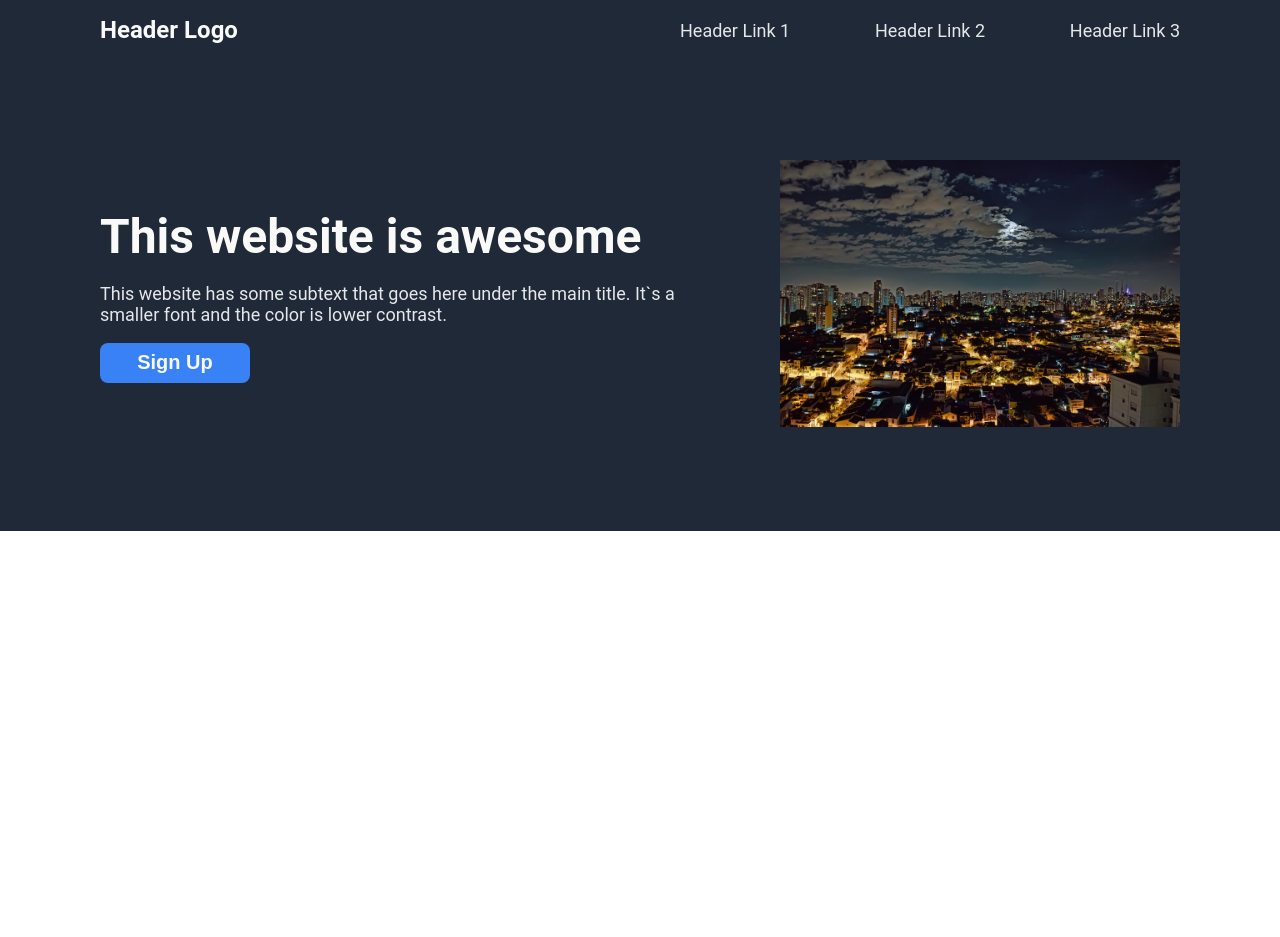
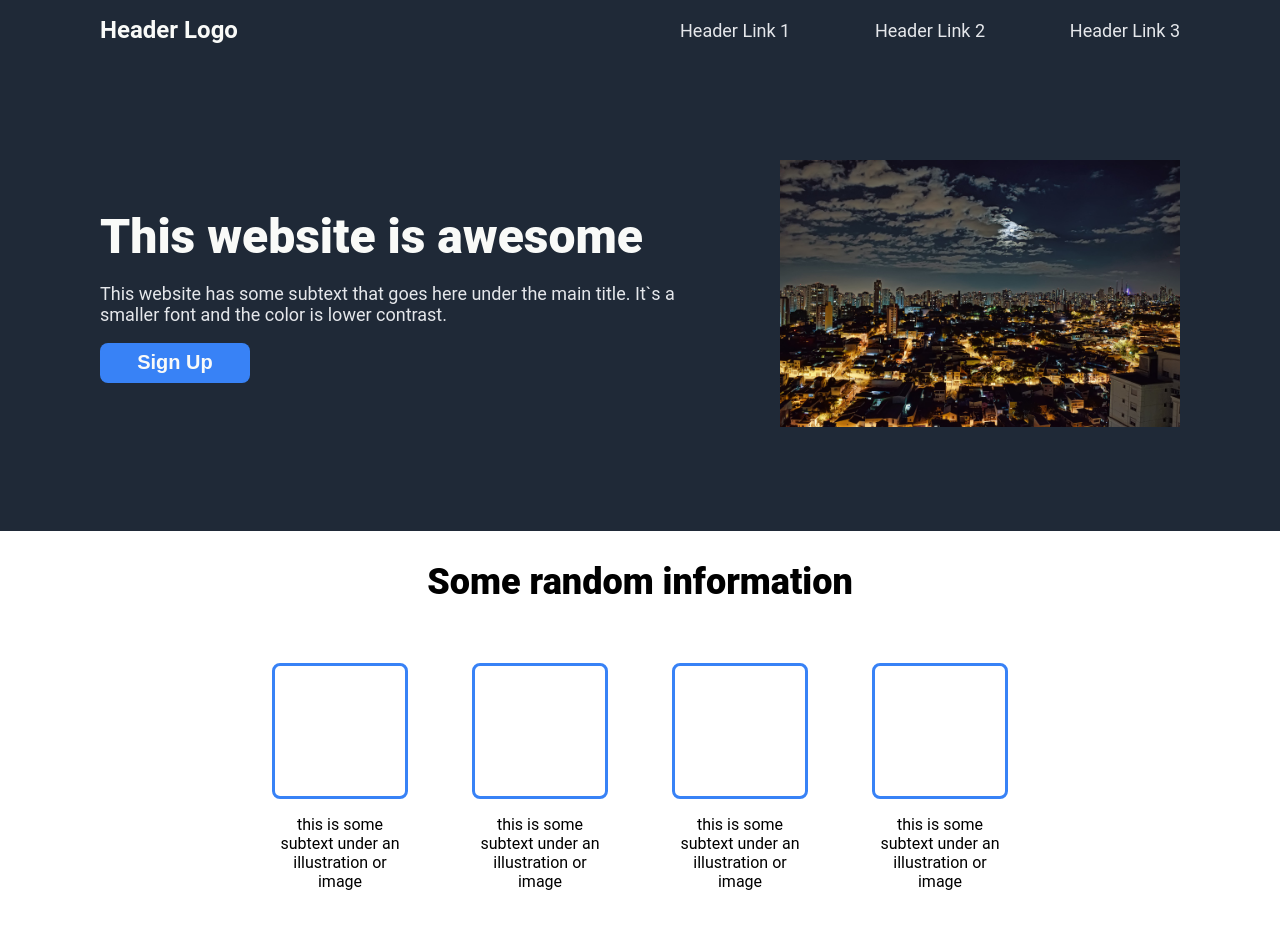
Before and after one commit to tha-mid/landing-page, a plain HTML site: page index.html in a window 1280 px wide. Before the commit the page ends 800 px from the top, so only its background shows below. Drawn offline with Linux system fonts and the light colour scheme.

Commit message:
Edited index.html and style.css to add part of content-b

```diff
--- a/index.html
+++ b/index.html
@@ -30,7 +30,25 @@
         </div>
       </div>
       <div class="content-b">
-
+        <div class="inf-title">Some random information</div>
+        <div class="cards">
+          <div class="card">
+            <div class="square"></div>
+            <p>this is some subtext under an illustration or image</p>
+          </div>
+          <div class="card">
+            <div class="square"></div>
+            <p>this is some subtext under an illustration or image</p>
+          </div>
+          <div class="card">
+            <div class="square"></div>
+            <p>this is some subtext under an illustration or image</p>
+          </div>
+          <div class="card">
+            <div class="square"></div>
+            <p>this is some subtext under an illustration or image</p>
+          </div>
+        </div>
       </div>
       <div class="content-c">
 
--- a/style.css
+++ b/style.css
@@ -40,7 +40,8 @@ a {
 }
 
 img {
-    width: 400px;
+    width: 100%;
+    height: auto;
 }
 
 .content-a {
@@ -61,7 +62,7 @@ img {
 
 .main-title {
     font-size: 48px;
-    font-weight: extra-bold;
+    font-weight: 800;
     color: #F9FAF8;
     margin: 0;
 }
@@ -81,3 +82,46 @@ img {
     width: 150px;
     height: 40px;
 }
+
+.right {
+    height: auto;
+    width: 400px;
+}
+
+.content-b {
+    display: flex;
+    flex-direction: column;
+    justify-content: center;
+    align-items: center;
+}
+
+.inf-title {
+    font-size: 36px;
+    font-weight: 800;
+    padding: 30px;
+}
+
+.cards {
+    display: flex;
+    flex-direction: row;
+    justify-content: space-around;
+    align-items: center;
+    max-width: 900px;
+    flex-wrap: wrap;
+}
+
+.card {
+    display: flex;
+    flex-direction: column;
+    align-items: center;
+    padding: 30px;
+    width: 140px;
+    text-align: center;
+}
+
+.square {
+    border:3px solid #3882f6;
+    border-radius: 8px;
+    width: 130px;
+    height: 130px;
+}
```
